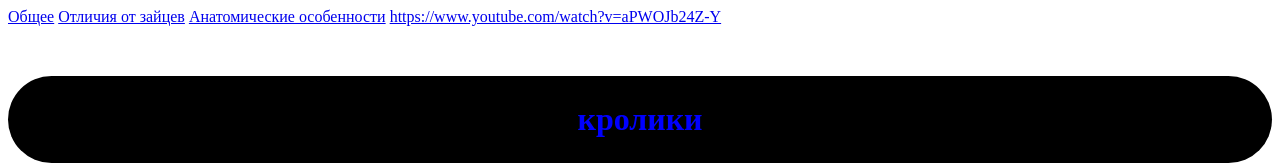
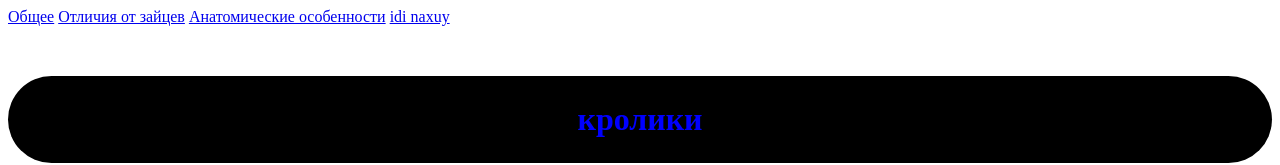
Before and after one commit to lodka0101/idi-naxuy, a plain HTML site: page index.html in a window 1280 px wide. Shown: the top 165 px of the page. Drawn offline with Linux system fonts and the light colour scheme.

Commit message:
Update index.html

```diff
--- a/index.html
+++ b/index.html
@@ -10,7 +10,7 @@
             <a href ="#home">Общее</a>
             <a href ="#mega">Отличия от зайцев</a>
             <a href ="#maga">Анатомические особенности</a>
-            <a href ="#magd">https://www.youtube.com/watch?v=aPWOJb24Z-Y</a>
+            <a href ="#https://www.youtube.com/watch?v=aPWOJb24Z-Y">idi naxuy</a>
         </header>
         <main>
             <h1>кролики</h1>
```
